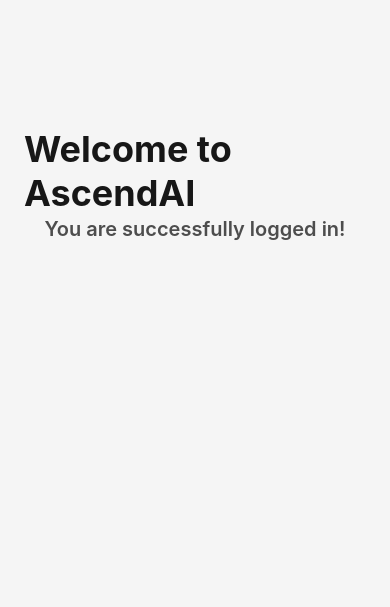
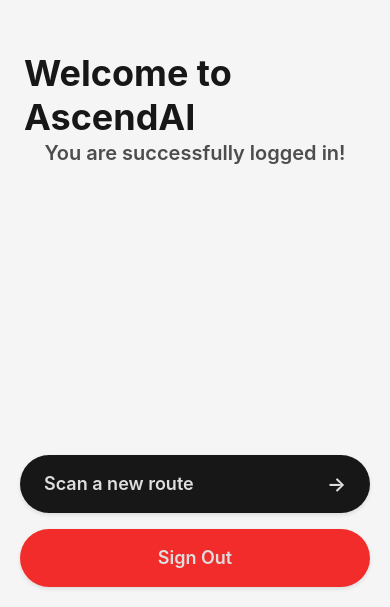
Before and after one commit to KurtSchwimmbacher/AscendAI, a React Native app: screen /Home in a window 390 px wide. Shown: the part 237-844 px from the top of the page. Built offline with nearby package versions, Linux system fonts and the light colour scheme; no server answers.

Commit message:
feat(add basic scan route page and navigation)

```diff
--- a/navigation/AppNavigator.tsx
+++ b/navigation/AppNavigator.tsx
@@ -7,6 +7,7 @@
 import AuthFlow from '../pages/auth/AuthFlow';
 import OnboardingFlow from '../pages/onboarding/OnboardingFlow';
 import HomeScreen from '../pages/HomeScreen';
+import ScanRoute from '../pages/ScanRoute';
 
 // Import services
 import { AuthService } from '../services/authService';
@@ -17,6 +18,7 @@
   Auth: undefined;
   Onboarding: undefined;
   Home: undefined;
+  ScanRoute: undefined;
 };
 
 const Stack = createStackNavigator<RootStackParamList>();
@@ -72,6 +74,8 @@
   const handleOnboardingComplete = async (onboardingData: any) => {
     if (currentUser) {
       try {
+        console.log('Onboarding data being saved:', onboardingData);
+
         // Save onboarding data to Firestore
         await FirestoreService.createOrUpdateUserProfile({
           uid: currentUser.uid,
@@ -142,6 +146,7 @@
           )}
         </Stack.Screen>
         <Stack.Screen name="Home" component={HomeScreen} />
+        <Stack.Screen name="ScanRoute" component={ScanRoute} />
       </Stack.Navigator>
     </NavigationContainer>
   );
--- a/pages/HomeScreen.tsx
+++ b/pages/HomeScreen.tsx
@@ -3,19 +3,82 @@
   View,
   Text,
   StyleSheet,
+  TouchableOpacity,
 } from 'react-native';
 import { SafeAreaView } from 'react-native-safe-area-context';
 import { globalStyles } from '../styles/globalStyles';
+import { AuthService } from '../services/authService';
+import { useNavigation } from '@react-navigation/native';
+import { StackNavigationProp } from '@react-navigation/stack';
+
+// Define navigation types
+type RootStackParamList = {
+  Auth: undefined;
+  Onboarding: undefined;
+  Home: undefined;
+  ScanRoute: undefined;
+};
+
+type HomeScreenNavigationProp = StackNavigationProp<RootStackParamList, 'Home'>;
 
 export default function HomeScreen() {
+  const navigation = useNavigation<HomeScreenNavigationProp>();
+  const handleScanRoute = () => {
+    navigation.navigate('ScanRoute');
+  };
+
+  const handleSignOut = async () => {
+    try {
+      await AuthService.signOut();
+    } catch (error) {
+      console.error('Sign out error:', error);
+    }
+  };
+
   return (
     <SafeAreaView style={globalStyles.container}>
       <View style={globalStyles.contentCentered}>
         <Text style={[globalStyles.textTitle, globalStyles.textPrimary]}>Welcome to AscendAI</Text>
         <Text style={[globalStyles.textSubheading, globalStyles.textSecondary]}>You are successfully logged in!</Text>
       </View>
+
+      {/* Scan Button at Bottom */}
+      <View style={styles.bottomContainer}>
+        <TouchableOpacity
+          style={[globalStyles.buttonFullWidth, styles.scanButton]}
+          onPress={handleScanRoute}
+        >
+          <Text style={[globalStyles.textButtonLarge, globalStyles.textWhite]}>Scan a new route</Text>
+          <Text style={[globalStyles.textButtonLarge, globalStyles.textWhite, styles.arrowIcon]}>→</Text>
+        </TouchableOpacity>
+
+        {/* Sign Out Button */}
+        <TouchableOpacity
+          style={[globalStyles.buttonFullWidthDanger, styles.signOutButton]}
+          onPress={handleSignOut}
+        >
+          <Text style={[globalStyles.textButtonLarge, globalStyles.textWhite]}>Sign Out</Text>
+        </TouchableOpacity>
+      </View>
     </SafeAreaView>
   );
 }
 
-const styles = StyleSheet.create({});
+const styles = StyleSheet.create({
+  bottomContainer: {
+    paddingHorizontal: 20,
+    paddingBottom: 20,
+  },
+  scanButton: {
+    flexDirection: 'row',
+    justifyContent: 'space-between',
+    alignItems: 'center',
+    marginBottom: 16,
+  },
+  arrowIcon: {
+    fontSize: 20,
+  },
+  signOutButton: {
+    // Uses globalStyles.buttonFullWidthDanger styling
+  },
+});
--- /dev/null
+++ b/pages/ScanRoute.tsx
@@ -0,0 +1,51 @@
+import React from 'react';
+import { View, Text, StyleSheet, TouchableOpacity } from 'react-native';
+import { SafeAreaView } from 'react-native-safe-area-context';
+import { globalStyles } from '../styles/globalStyles';
+import { useNavigation } from '@react-navigation/native';
+import { StackNavigationProp } from '@react-navigation/stack';
+
+// Define navigation types
+type RootStackParamList = {
+  Auth: undefined;
+  Onboarding: undefined;
+  Home: undefined;
+  ScanRoute: undefined;
+};
+
+type ScanRouteNavigationProp = StackNavigationProp<RootStackParamList, 'ScanRoute'>;
+
+export default function ScanRoute() {
+    const navigation = useNavigation<ScanRouteNavigationProp>();
+
+    const handleGoBack = () => {
+        navigation.goBack();
+    };
+
+    return (
+        <SafeAreaView style={globalStyles.container}>
+            <View style={styles.header}>
+                <TouchableOpacity onPress={handleGoBack} style={styles.backButton}>
+                    <Text style={[globalStyles.textButton, globalStyles.textPrimary]}>← Back</Text>
+                </TouchableOpacity>
+            </View>
+
+            <View style={globalStyles.contentCentered}>
+                <Text style={[globalStyles.textTitle, globalStyles.textPrimary]}>Scan Route</Text>
+                <Text style={[globalStyles.textSubheading, globalStyles.textSecondary]}>
+                    Camera functionality coming soon!
+                </Text>
+            </View>
+        </SafeAreaView>
+    )
+}
+
+const styles = StyleSheet.create({
+    header: {
+        paddingHorizontal: 20,
+        paddingTop: 10,
+    },
+    backButton: {
+        alignSelf: 'flex-start',
+    },
+});
--- a/services/firestoreService.ts
+++ b/services/firestoreService.ts
@@ -33,23 +33,29 @@
         throw new Error('User ID is required');
       }
 
+      console.log('FirestoreService: Saving profile data:', profile);
+
       const userRef = doc(db, this.USERS_COLLECTION, profile.uid);
       const userDoc = await getDoc(userRef);
 
       if (userDoc.exists()) {
         // Update existing user
-        await updateDoc(userRef, {
+        const updateData = {
           ...profile,
           updatedAt: serverTimestamp(),
-        });
+        };
+        console.log('FirestoreService: Updating user with data:', updateData);
+        await updateDoc(userRef, updateData);
       } else {
         // Create new user
-        await setDoc(userRef, {
+        const createData = {
           ...profile,
           isOnboardingComplete: false,
           createdAt: serverTimestamp(),
           updatedAt: serverTimestamp(),
-        });
+        };
+        console.log('FirestoreService: Creating user with data:', createData);
+        await setDoc(userRef, createData);
       }
     } catch (error) {
       throw this.handleFirestoreError(error as FirestoreError);
```
